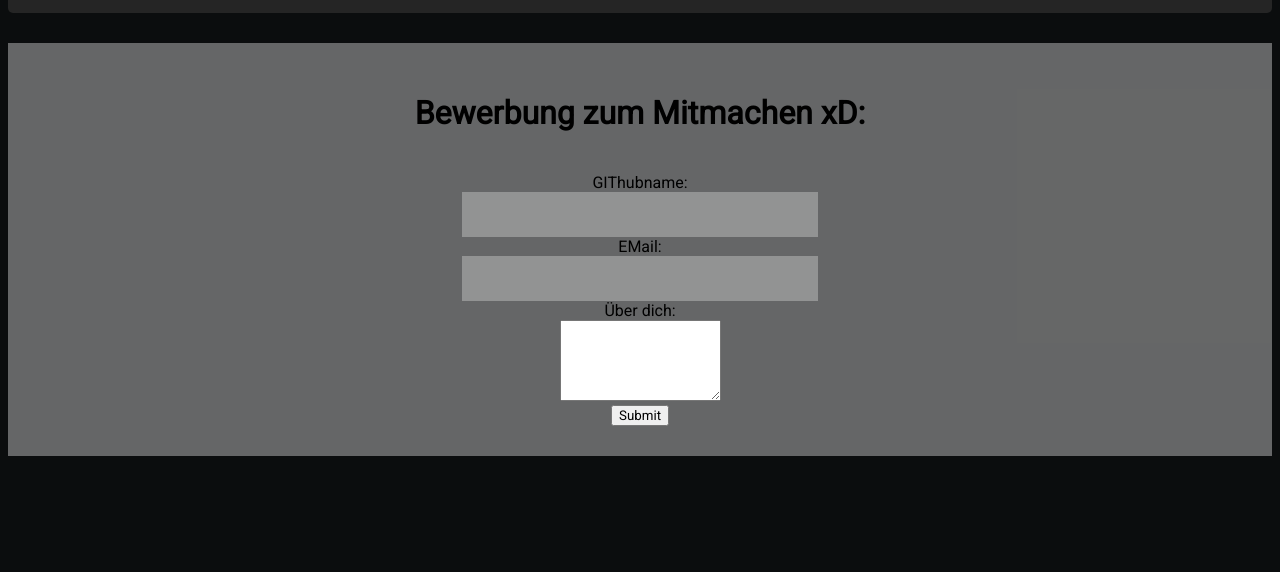
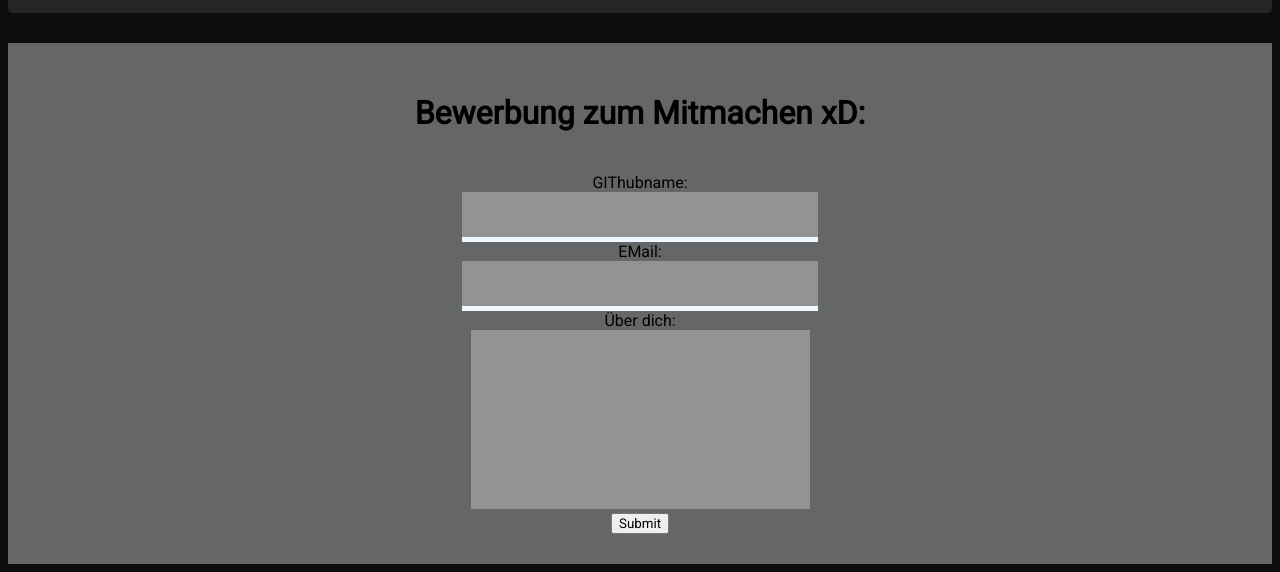
Before and after one commit to SDVHD/pinguDev_website, a plain HTML site: page html/index.html in a window 1280 px wide. Shown: the part 674-1246 px from the top of the page. Before the commit the page ends 1138 px from the top, so only its background shows below. Drawn offline with Linux system fonts and the light colour scheme.

Commit message:
Little CSS Update

```diff
--- a/css/index.css
+++ b/css/index.css
@@ -76,17 +76,23 @@ article {
 }
 input[type=text]{
     box-sizing: border-box;
-    background-color: rgba(192, 192, 192, 0.5);;
+    background-color: rgba(192, 192, 192, 0.5);
     border: none;
-    border-bottom: 5px, solid, aliceblue;
+    border-bottom: 5px solid aliceblue;
     font-size: 30px;
     padding: 5px;
 }
 input[type=email]{
     box-sizing: border-box;
-    background-color: rgba(192, 192, 192, 0.5);;
+    background-color: rgba(192, 192, 192, 0.5);
     border: none;
-    border-bottom: 5px, solid, aliceblue;
+    border-bottom: 5px solid aliceblue;
     font-size: 30px;
     padding: 5px;
 }
+textarea {
+    background-color: rgba(192, 192, 192, 0.5);
+    font-size: 30px;
+    border: none;
+    resize: none;
+}
```
